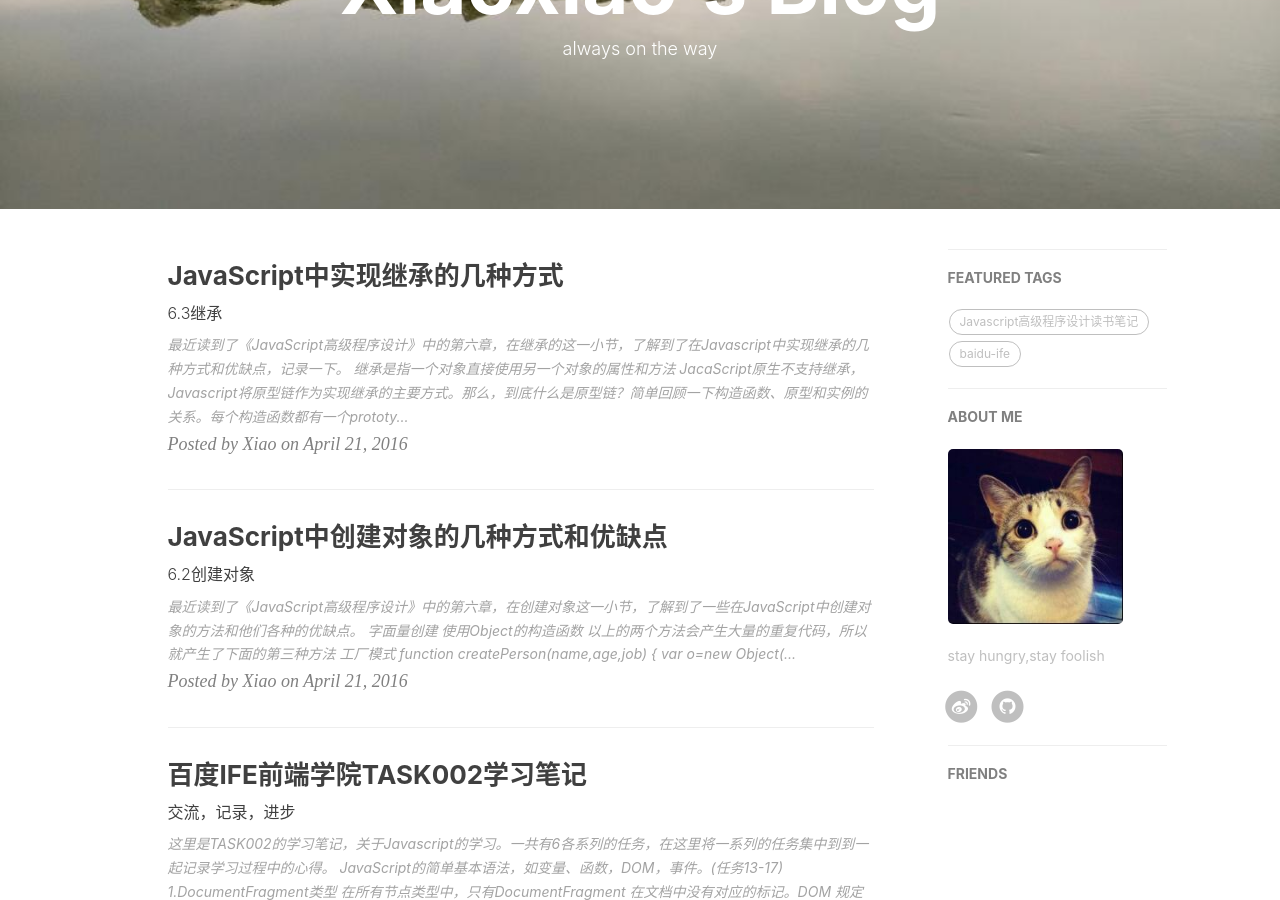
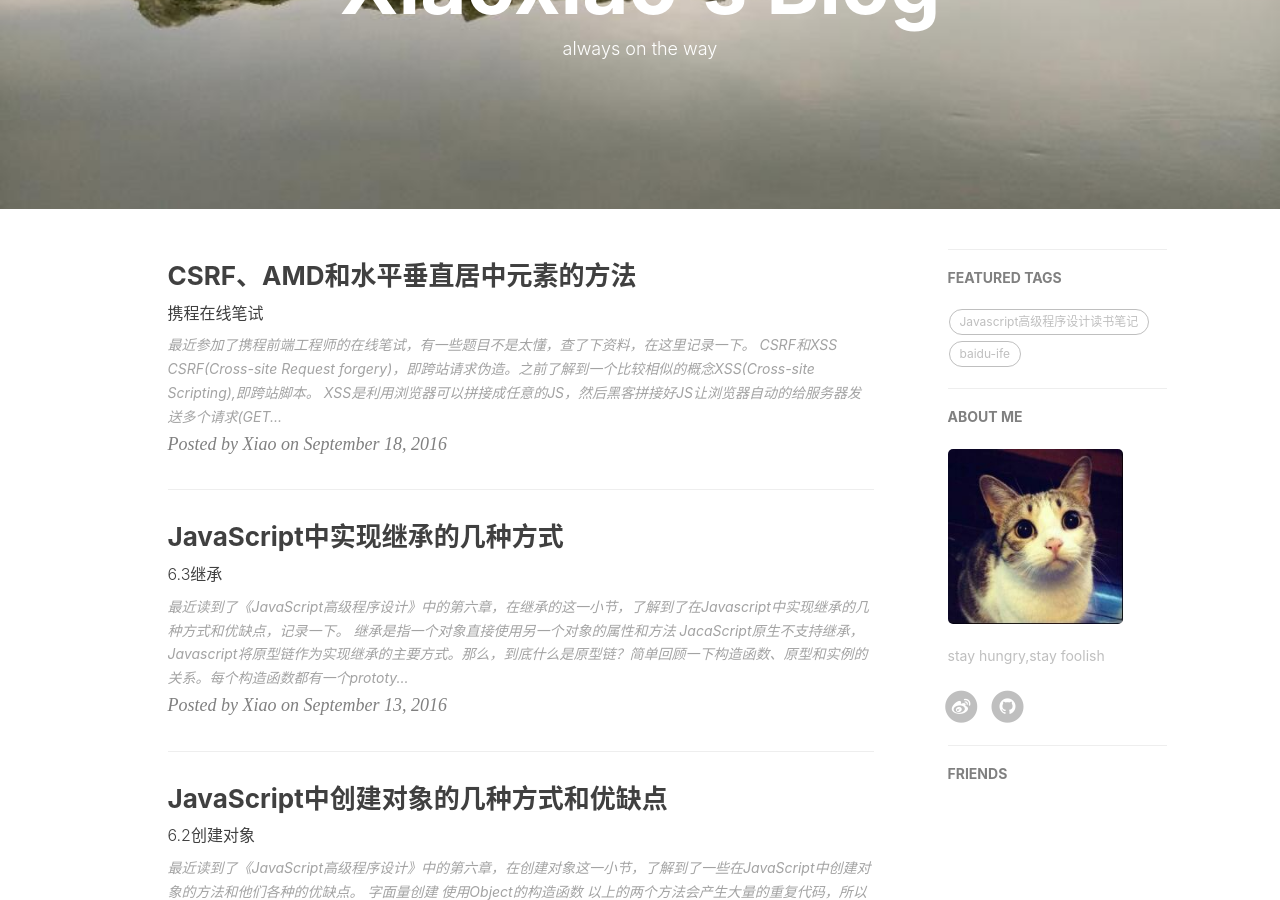
Before and after one commit to xx19941215/xx19941215.github.io, a Jekyll site: the page built from index.html, in a window 1280 px wide and 900 px high, scrolled down 209 px. Built offline with Jekyll 4.4.1, drawn with Linux system fonts in a browser that asks for light colours; nearby versions of some CDN libraries; the list of posts is cut into pages by our own code; comment, search, counter and statistics services are not loaded; some of the changed lines change nothing that is shown.

Commit message:
add post

````diff
--- a/_posts/2016-09-13-way-to-inherit-in-javascript.markdown
+++ b/_posts/2016-09-13-way-to-inherit-in-javascript.markdown
@@ -2,7 +2,7 @@
 layout:     post
 title:      "JavaScript中实现继承的几种方式"
 subtitle:   "6.3继承"
-date:       2016-04-21 16:18:00
+date:       2016-09-13 16:18:00
 author:     "Xiao"
 header-img: "img/fenghuang.jpg"
 tags:
--- /dev/null
+++ b/_posts/2016-09-18-ctrip-online-interview.markdown
@@ -0,0 +1,195 @@
+---
+layout:     post
+title:      "CSRF、AMD和水平垂直居中元素的方法"
+subtitle:   "携程在线笔试"
+date:       2016-09-18 10:18:00
+author:     "Xiao"
+header-img: "img/fenghuang.jpg"
+tags:
+    - 携程笔试
+---
+
+> 最近参加了携程前端工程师的在线笔试，有一些题目不是太懂，查了下资料，在这里记录一下。
+
+##### CSRF和XSS
+
+CSRF(Cross-site Request forgery)，即跨站请求伪造。之前了解到一个比较相似的概念XSS(Cross-site Scripting),即跨站脚本。
+
+XSS是利用浏览器可以拼接成任意的JS，然后黑客拼接好JS让浏览器自动的给服务器发送多个请求(GET、POST请求)。CSRF是利用网站服务器所有的参数都是预先可以构造的原理，然后黑客拼接好具体url,引诱用户提交请求。
+
+防范XSS的关键是过滤所有`<`和`>`,确保从后端来的数据并不带有任何的html标签。
+
+CSRF攻击是源于WEB的隐式身份验证机制，WEB的身份验证机制可以保证一个请求是来自于某个用户的浏览器，但是无法保证这个请求是用户批准发起的！
+
+1. 客户端防范CSRF的第一点是对于数据库的更改操作(update,delete,insert)，表单必须使用`POST`提交。这是为了防止类似于在一个img的src里面写一个路径，让用户错误的访问改动数据库的问题。
+
+1. 服务端防范CSRF一般的做法是在表单里面添加一段隐藏的唯一的token(请求令牌)。
+
+参考资料
+[总结 XSS 与 CSRF 两种跨站攻击](http://www.cnblogs.com/wangyuyu/p/3388180.html)
+[浅谈CSRF攻击方式](http://www.cnblogs.com/hyddd/archive/2009/04/09/1432744.html)
+
+##### AMD的模块命名规则
+
+模块化相关问题汇总
+
+> 什么是模块化？为什么要模块化？
+
+1. 命名冲突：为了方便也避免重复造轮子，我们习惯把一些通用的、底层的工具抽离出来，例如写成一个函数放在另一个文件中，我们需要的时候再去引用他就好，并且我们希望这个工具是一个独立的空间，里面的变量不要影响到当前的页面开发中。
+
+1. 文件依赖：当我们再写一个小工具的时候，可能需要先使用一个其他的工具。因为`script`标签天生同步，所以引入的顺序必须要严格控制，当引入的文件较多或者顺序错乱的之后维护起来很不方便。
+
+使用模块化主要是为了解决`命名冲突`和`文件依赖`这两个问题。
+
+> AMD CMD 和CommonJS规范分别指什么？
+
+CommonJS规范通过定义丰富的能够解决一些通常的应用开发的API来补足了JS官方中关于标准库的不足。建立他的意图是希望开发者可以运用这些API去开发应用，而且所开发的应用能够在不同的JS环境中运行。服务端的Nodejs就是一个例子，服务端的程序比在浏览器端更复杂，需要操作系统和其他程序互动，因此服务器必须要模块化以应对上述问题。`NodeJS`参照`CommonJS`规范创建了模块系统，模块系统通过`exports`暴露接口返回对象，通过`require`获取接口返回的对象。例如
+
+```js
+// math.js文件 的内容：
+ exports.method=function(){
+  var obj=xxx;
+  // doing something
+  return obj;
+ };
+
+ // main.js文件 的内容：
+ var newObj= require('math').method;
+ // 当然 main.js可以继续exports接口 以供其他文件调用
+ ```
+
+ AMD即Asynchronous Module Definition (异步模块定义)，实现AMD的库有RequireJs等。在服务器端采用的CommonJs规范因为在浏览器同步执行加载的问题会导致浏览器在加载JS的时候处于假死状态，AMD就是为了解决这个问题而诞生的。AMD采用异步的方式去获取引用的JS，待加载完毕之后再执行对应的程序，避免了浏览器的假死。
+
+ ```js
+ //语法
+define(id,dependencies,factory);
+// id 即对这个模块命名
+// dependencies 这个模块所依赖的其他模块 多个时用数组传递
+// factory 加载完成后执行的回调函数
+
+// math.js文件 定义模块
+define(function(){
+  var obj=xxx;
+  // doing somethig
+  return obj
+})
+
+// main.js文件 加载模块
+define(method,['math'],function(math){
+  //把加载的模块传递进来 doing something
+})
+```
+
+CMD规范是`Sea JS`推广过程中产生的。在CMD规范中，一个模块就是一个文件，其语法与Common Js类似，不过就是多了一个外包装，且相对于`AMD`的提前设置依赖，CMD的区别就是它将依赖内置了，需要的时候就使用`require`获取，从表面上看实现了commonJS的浏览器端化，但实质上是通过设置外包装`define(function(require,exports,module){})`来包裹代码，提前加载引用模块，等待加载完毕之后再执行代码。
+
+```js
+// 语法 一个模块就是一个文件
+define(factory);
+
+//math.js 定义
+define(function(require, exports, module){
+  exports.obj=xxx;
+})
+// main.js 加载引用
+define(function(require, exports, module){
+  var method=require('math').obj;
+  //doing something
+})
+// 当然这个模块也可以继续exports接口 让其他模块调用
+```
+> AMD中的模块id命名规则
+
+- 模块名是由一个或多个的正斜杠（/）为分隔符拼接而成的字符串；
+- 单词须为驼峰式形式或者".",".."；
+- 模块名不允许文件扩展名的形式，如.js；
+- 模块名可以是相对的或顶级的。如果首字母为"."或者".."则为相对的；
+- 顶级的模块名从根命名空间的概念模块开始解析；
+- 相对的模块名从require书写和调用的模块开始解析。
+
+##### 使用五种方法实现未知元素的水平垂直居中
+
+```html
+<div class="outer">
+  <div class="inner">fsdfsdfsdf</div>
+</div>
+```
+
+```css
+html,body {
+  height:100%;
+}
+.outer {
+  width: 300px;
+  border:1px solid #666;
+  height:300px;
+}
+.inner {
+  width: 50px;
+  height: 50px;
+  border:1px solid #999;
+}
+/*第一张方法*/
+/* .outer {
+  display:flex;
+  justify-content:center;
+  align-items:center;
+} */
+/*第二种方法*/
+/* .outer {
+  display:table-cell;
+  text-align:center;
+  vertical-align:middle;
+}
+.inner {
+  display:inline-block;
+} */
+/*第三种方法*/
+/* .outer {
+  position:relative;
+}
+.inner {
+  position:absolute;
+  left:50%;
+  top:50%;
+  transform:translate(-50%,-50%);
+} */
+/*第四种方法*/
+/* .outer {
+  position:relative;
+}
+.inner {
+  position:absolute;
+  top:0;
+  left: 0;
+  bottom: 0;
+  right: 0;
+  margin:auto;
+}  */
+/*第五种方法*/
+/* .outer {
+   line-height:300px;
+   text-align:center;
+}
+.inner {
+  display:inline-block;
+  vertical-align:middle;
+} */
+/*第六种*/
+/* .outer {
+  display:flex;
+}
+.inner {
+  margin:auto;
+}
+ */
+/*flex兼容*/
+.outer {
+  display:box;
+  display:-webkit-box;
+  -webkit-box-pack:center;/*水平居中*/
+  -webkit-box-align:center;/*垂直居中*/
+}
+.inner {
+
+}
+```
````
